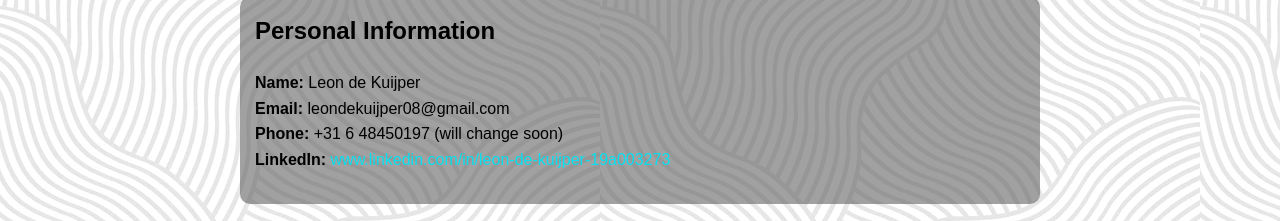
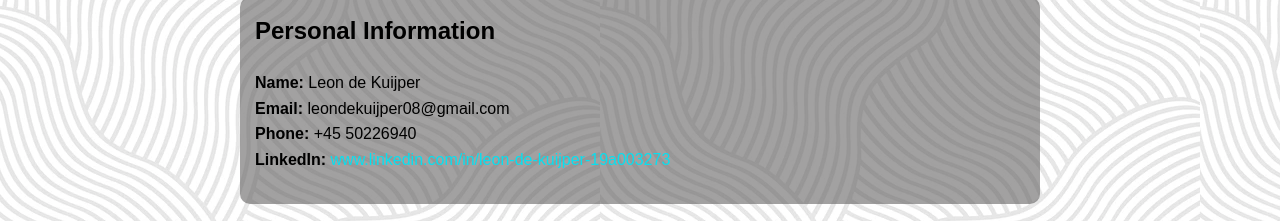
Before and after one commit to Leon210109/first-assignment-bright, a plain HTML site: page cv_bright.html in a window 1280 px wide. Shown: the part 330-551 px from the top of the page. Drawn offline with Linux system fonts and the light colour scheme.

Commit message:
Update cv_bright.html

```diff
--- a/cv_bright.html
+++ b/cv_bright.html
@@ -22,7 +22,7 @@
                 <h2>Personal Information</h2>
                 <p><strong>Name:</strong> Leon de Kuijper<br>
                    <strong>Email:</strong> leondekuijper08@gmail.com<br>
-                     <strong>Phone:</strong> +31 6 48450197 (will change soon)<br>
+                     <strong>Phone:</strong> +45 50226940<br>
                         <strong>LinkedIn:</strong> <a href="www.linkedin.com/in/leon-de-kuijper-19a003273">www.linkedin.com/in/leon-de-kuijper-19a003273</a></p>
             </div>
             <div class="text-box">
```
